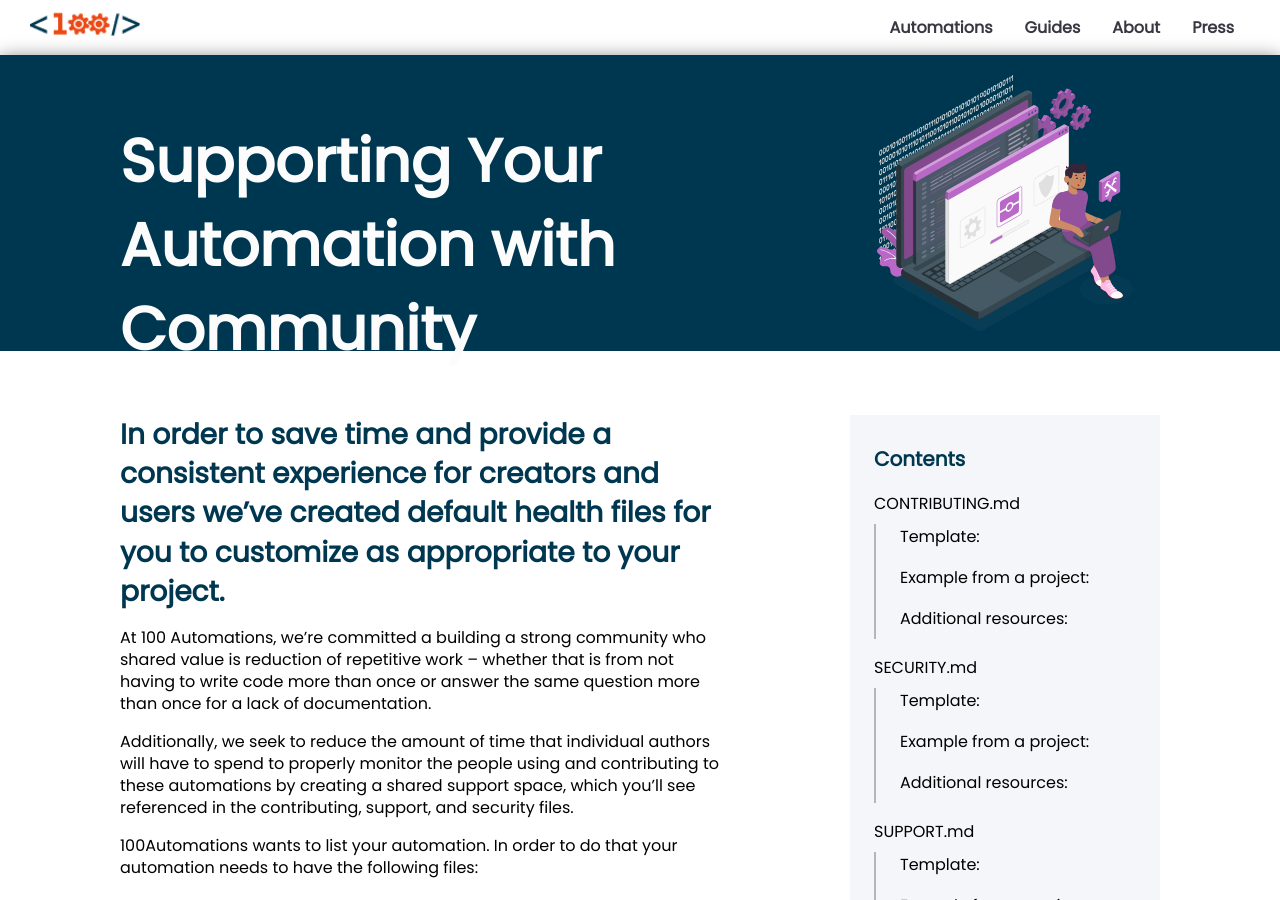
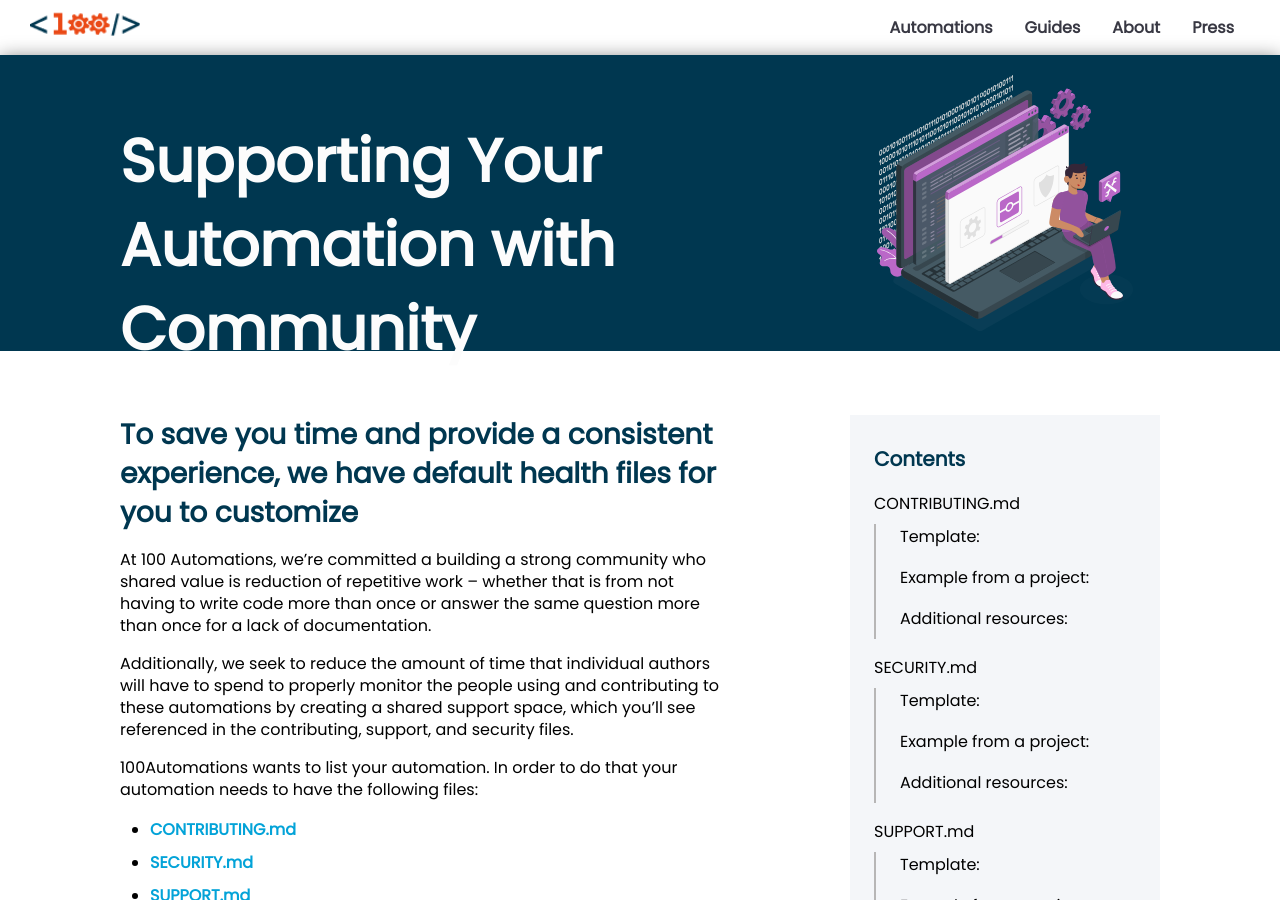
Before and after one commit to 100Automations/Website, a Jekyll site: the page built from _guides/community-support-for-automations.md, in a window 1280 px wide and 900 px high. Built offline with Jekyll 4.4.1, drawn with Linux system fonts in a browser that asks for light colours.

Commit message:
re-wrote description for length/clarity
old description:
In order to save time and provide a consistent experience for creators and users we’ve created default health files for you to customize as appropriate to your project.

```diff
--- a/_guides/community-support-for-automations.md
+++ b/_guides/community-support-for-automations.md
@@ -1,6 +1,6 @@
 ---
 title: Supporting Your Automation with Community
-description: In order to save time and provide a consistent experience for creators and users we’ve created default health files for you to customize as appropriate to your project.
+description: To save you time and provide a consistent experience, we have default health files for you to customize
 status: active
 display: true
 category: 1
```
